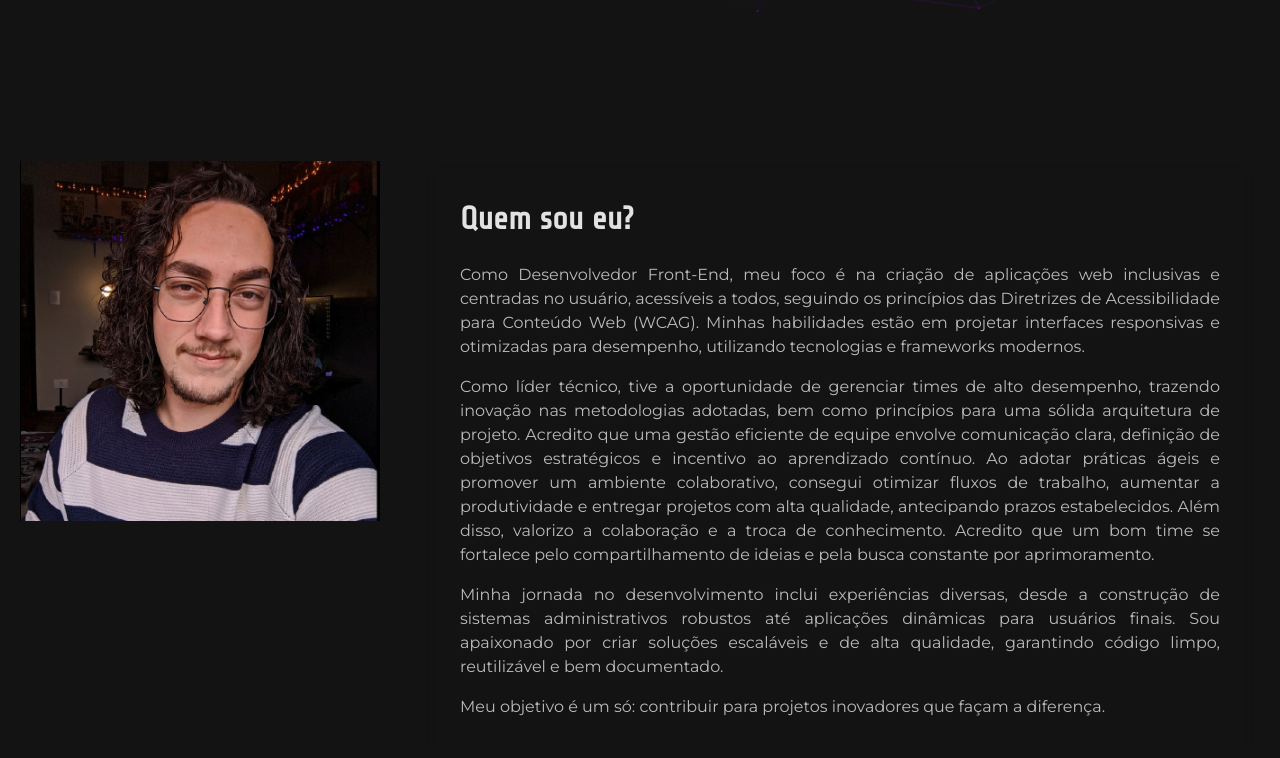
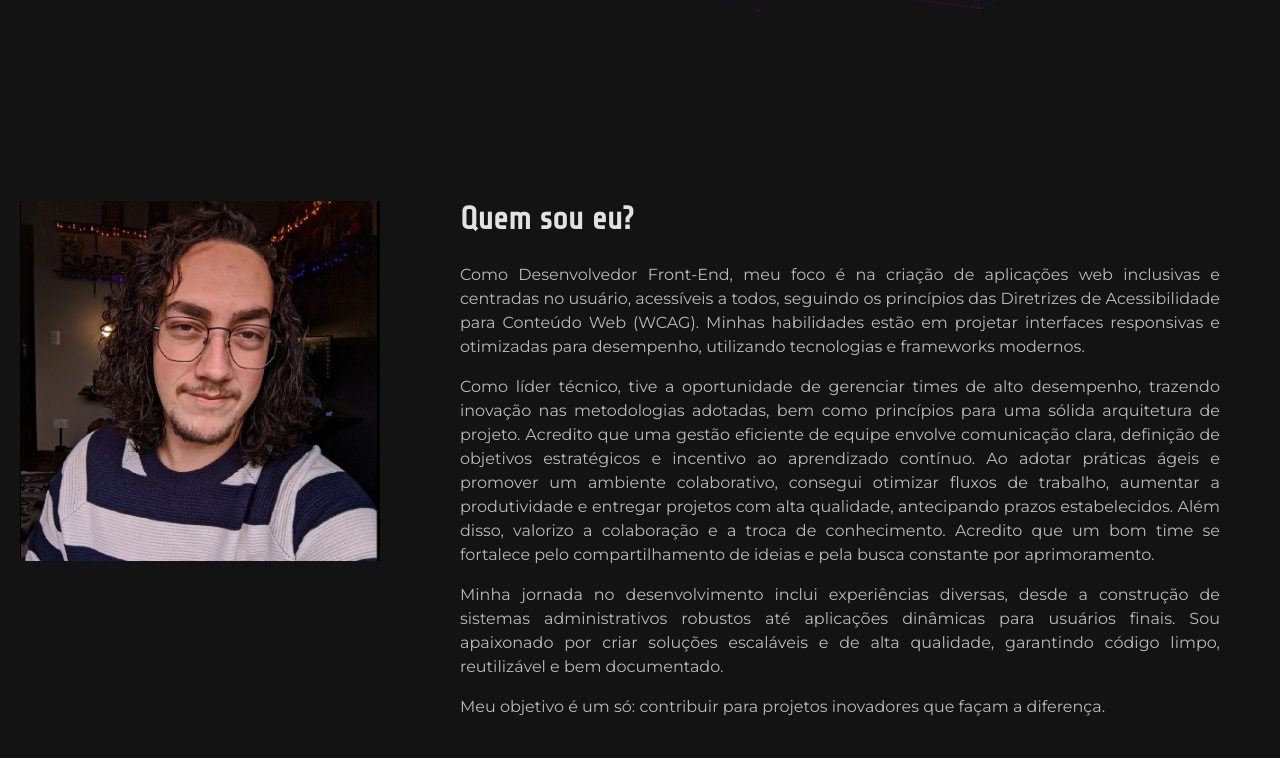
Before and after one commit to JoaoKshesek/portfolio, a React (Vite) app: page / in a window 1280 px wide. Shown: the part 739-1497 px from the top of the page. Built offline with nearby package versions, Linux system fonts and the light colour scheme.

Commit message:
style: update padding

```diff
--- a/src/components/about/styles.css
+++ b/src/components/about/styles.css
@@ -6,6 +6,10 @@
   gap: 4rem;
   padding: 0 2rem;
   align-items: flex-start;
+}
+
+#about .profile {
+  padding-top: 4rem;
 }
 
 #about .profile img.avatar {
@@ -83,6 +87,9 @@
   #about {
     margin-top: -8rem;
   }
+  #about .profile {
+    padding-top: 0;
+  }
   #about .profile img.avatar {
     width: 24rem;
     height: auto;
```
